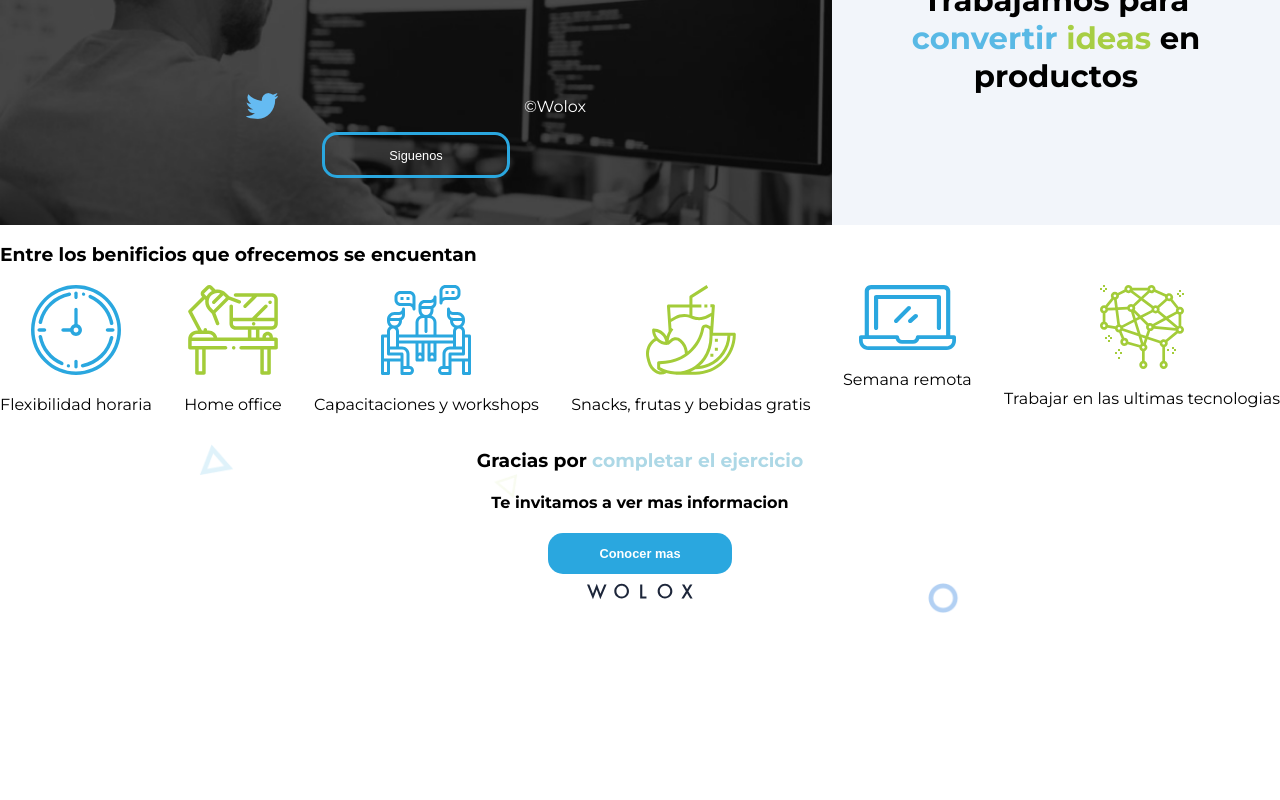
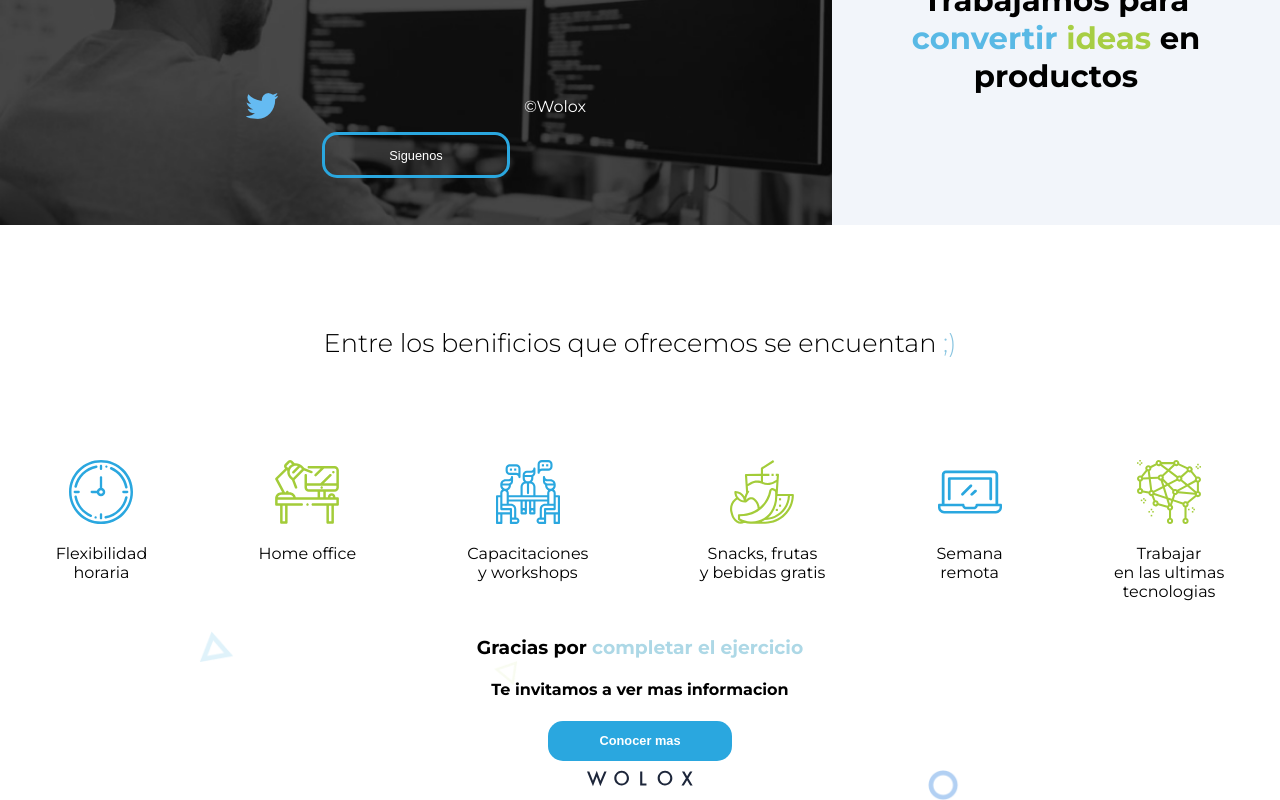
Before and after one commit to mdominguez56/wolox-proyect, a React (Create React App) app: page / in a window 1280 px wide. Shown: the part 697-1497 px from the top of the page. Before the commit the page ends 1310 px from the top, so only its background shows below. Built offline with nearby package versions, Linux system fonts and the light colour scheme.

Commit message:
main-bottom

```diff
--- a/src/components/landPage/landPageComponent/mainBottom.js
+++ b/src/components/landPage/landPageComponent/mainBottom.js
@@ -10,12 +10,12 @@ import Brain from '../../../assets/Ic_brain.svg'
 
 function MainBottom() {
     return (
-        <div>
-          <h3>Entre los benificios que ofrecemos se encuentan </h3>
+        <div className={styles.container}>
+          <h3>Entre los benificios que ofrecemos se encuentan <span className={styles.fontLightBlue}>;)</span> </h3>
         <div className={styles.imgContainer}>
             <div>
               <img src={HourImage} alt="Hour" />
-              <p>Flexibilidad horaria</p>
+              <p>Flexibilidad <br/> horaria</p>
             </div>
             <div>
               <img src={HomeOffice} alt="Home-office" />
@@ -23,19 +23,19 @@ function MainBottom() {
             </div>
             <div>
               <img src={Workshops} alt="Workshops" />
-              <p>Capacitaciones y workshops</p>
+              <p>Capacitaciones <br/> y workshops</p>
             </div>
             <div>
               <img src={Snacks} alt="Snacks" />
-              <p>Snacks, frutas y bebidas gratis</p>
+              <p>Snacks, frutas <br/> y bebidas gratis</p>
             </div>
             <div>
               <img src={RemoteWeek} alt="Romote" />
-              <p>Semana remota</p>
+              <p>Semana <br/> remota</p>
             </div>
             <div>
               <img src={Brain} alt="Romote" />
-              <p>Trabajar en las ultimas tecnologias</p>
+              <p>Trabajar <br/> en las ultimas <br/> tecnologias</p>
             </div>
         </div>
         </div>
--- a/src/components/landPage/landPageComponent/mainBottom.module.css
+++ b/src/components/landPage/landPageComponent/mainBottom.module.css
@@ -1,5 +1,20 @@
+.container{
+    text-align: center;
+    padding-top: 6vw;
+}
+.container h3{
+    font-size: 2vw;
+    font-weight: 300;
+}
 .imgContainer{
     display: flex;
-    justify-content: space-between;
-    text-align: center;
+    justify-content: space-around;
+    padding-top: 6vw;
 }
+.imgContainer img{
+    width: 5vw;
+    height: 5vw;
+}
+.fontLightBlue{
+    color: #8cc6e1;
+}
```
